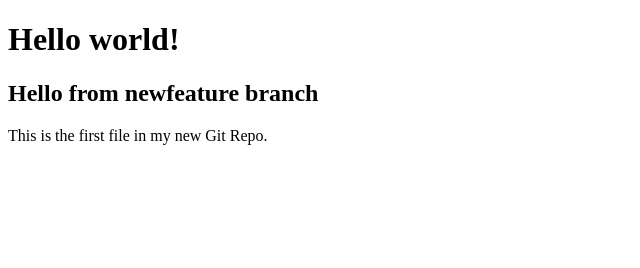
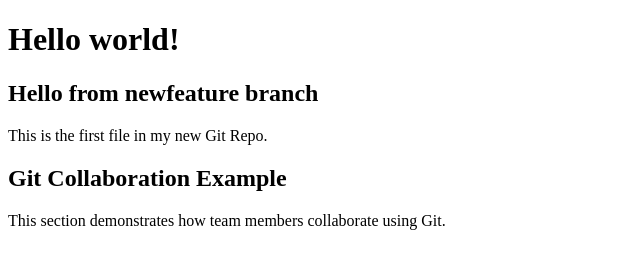
Before and after one commit to jinesh999/myproject, a plain HTML site: page Index.html in a window 1280 px wide. Shown: the whole page, without its empty margins (0-640 px from the left). Drawn offline with Linux system fonts and the light colour scheme.

Commit message:
Added Git collaboration section in Index.html

```diff
--- a/Index.html
+++ b/Index.html
@@ -8,4 +8,9 @@
 <h2>Hello from newfeature branch</h2>
 <p>This is the first file in my new Git Repo.</p>
 </body>
+<section>
+  <h2>Git Collaboration Example</h2>
+  <p>This section demonstrates how team members collaborate using Git.</p>
+</section>
+
 </html>
```
